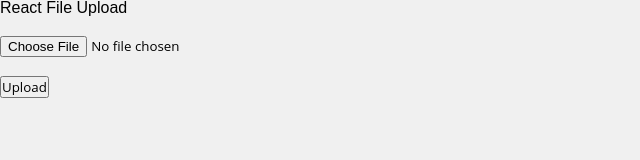
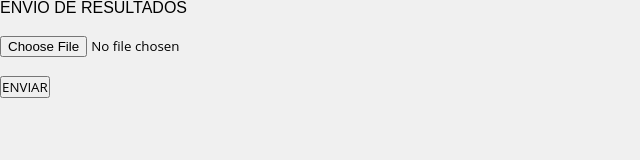
Before and after one commit to pedromonteir1111/sistema-hospitais-UPE, a React (Create React App) app in the folder frontend/: page /upload in a window 1280 px wide. Shown: the top 160 px of the page, without its empty margins (0-640 px from the left). Built offline with nearby package versions, Linux system fonts and the light colour scheme.

Commit message:
Versão correta de UploadBox.jsx
FALTA O FRONT! (css e html)

```diff
--- a/frontend/src/components/UploadBox.jsx
+++ b/frontend/src/components/UploadBox.jsx
@@ -6,13 +6,15 @@ function FazerUpload() {
     const [arquivoUsuario, setFile] = useState();
 
     function selecionarArquivo_FrontEnd(event) {
+        console.log('Arquivo selecionado:', event.target.files[0]);
         setFile(event.target.files[0]);
     }
 
     async function Input_arquivoUsuario(event) {
         event.preventDefault();
-        const url = 'http://localhost:4000/api/enviar-dados/upload';
+        const url = 'http://localhost:4000/api/enviar-dados/uploader';
         const formData = new FormData();
+
         formData.append('file', arquivoUsuario);
         formData.append('fileName', arquivoUsuario.name);
         const config = {
@@ -21,86 +23,25 @@ function FazerUpload() {
             },
         };
         try {
-            const respostaFoienviado = await axios.post(url, formData, config);
-            console.log(respostaFoienviado.data);
+            var resposta_Foienviado = axios.post(url, formData, config);
             console.log("Arquivo enviado com sucesso!!!")
-            // Aqui você pode tratar a resposta, se necessário
+
+
         } catch (error) {
             console.error('Erro ao enviar arquivo:', error);
-            console.log("Erro aoo enviar")
-            // Aqui você pode tratar o erro, se necessário
+
         }
     }
 
     return (
         <div className="App">
             <form onSubmit={Input_arquivoUsuario}>
-                <h1>React File Upload</h1>
+                <h1>ENVIO DE RESULTADOS</h1>
                 <input type="file" onChange={selecionarArquivo_FrontEnd} />
-                <button type="submit">Upload</button>
+                <button type="submit">ENVIAR</button>
             </form>
         </div>
     );
 }
 
 export default FazerUpload;
-
-
-
-
-
-
-
-
-
-
-
-
-
-
-
-
-
-
-
-// import React, { useState } from 'react';
-// import axios from 'axios';
-// import './UploadBox.css';
-
-// function FazerUpload(){
-
-// const [arquivoUsuario, setFile] = useState()  //arquivoUsuario armazenará o Arquivo
-
-// function selecionarArquivo_FrontEnd(event) {  //funçao Atualiza a var arquivoUsuario com o arquivo selecionado no FrontEnd
-//     setFile(event.target.files[0])
-// }
-
-// function Input_arquivoUsuario(event) {
-//     event.preventDefault()
-//     const url = 'http://localhost:3000/uploadFile';
-//     const formData = new FormData();
-//     formData.append('file', arquivoUsuario);
-//     formData.append('fileName', arquivoUsuario.name);
-//     const config = {
-//     headers: {
-//         'content-type': 'multipart/form-data',
-//     },
-//     };
-//     axios.post(url, formData, config).then((response) => {
-//     console.log(response.data);
-//     });
-
-// }
-
-// return (
-//     <div className="App">
-//         <form onSubmit={Input_arquivoUsuario}>
-//         <h1>React File Upload</h1>
-//         <input type="file" onChange={selecionarArquivo_FrontEnd}/>
-//         <button type="submit">Upload</button>
-//         </form>
-//     </div>
-// );
-// }
-
-// export default FazerUpload;
```
